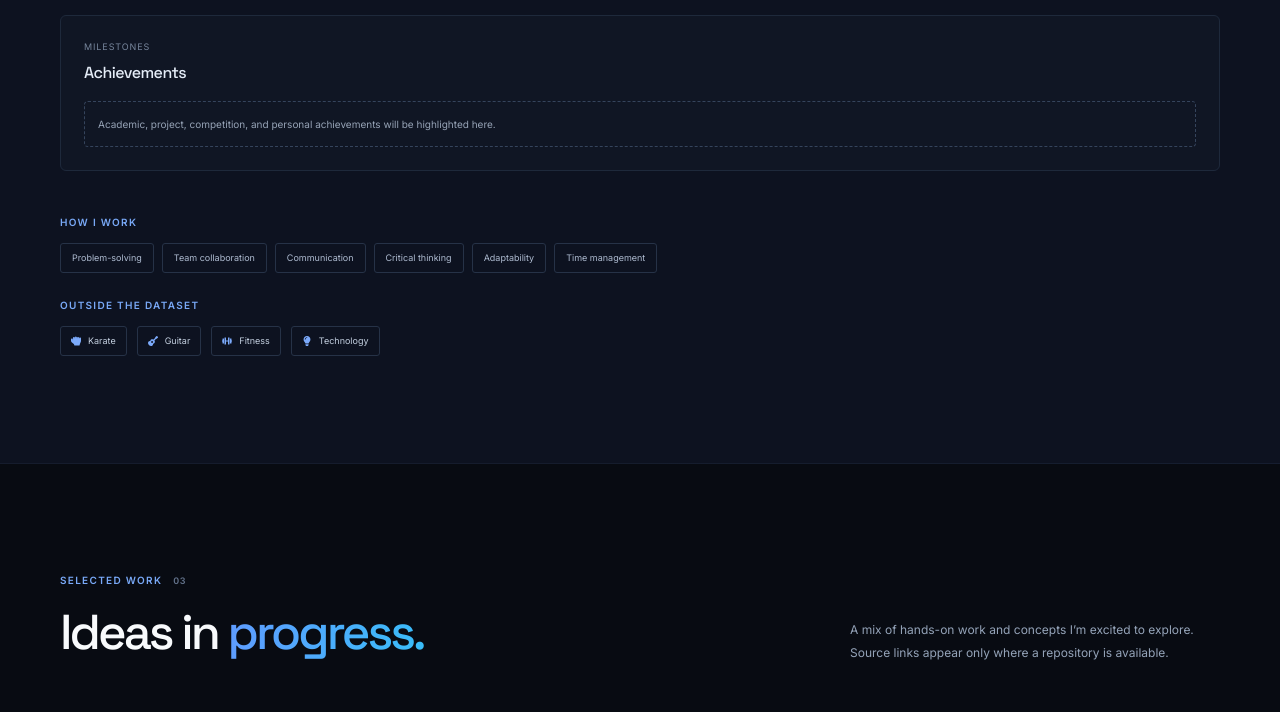
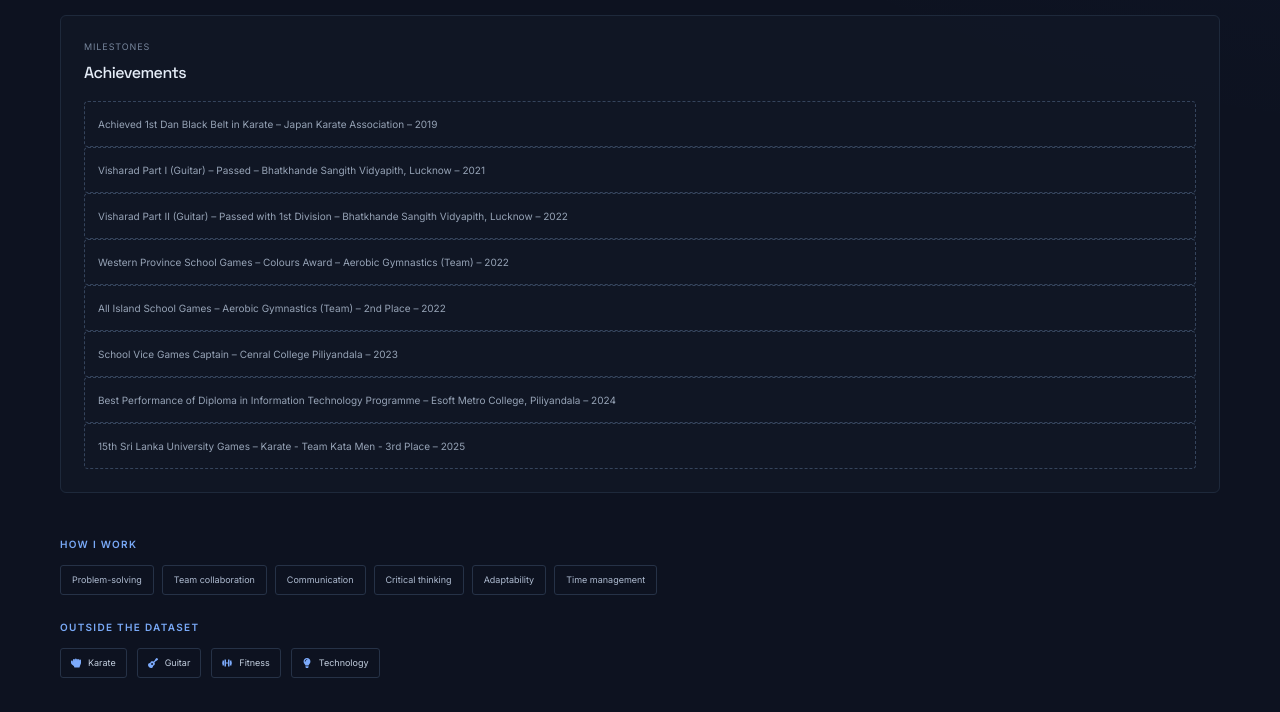
Before and after one commit to DhaneeraDulvanya/portfolio, a React (Vite) app: page / in a window 1280 px wide. Shown: the part 3112-3824 px from the top of the page. Built offline with nearby package versions, Linux system fonts and the light colour scheme.

Commit message:
added achievements

```diff
--- a/src/components/Experience.jsx
+++ b/src/components/Experience.jsx
@@ -32,7 +32,14 @@ const Experience = () => (
       <aside className="achievement-card achievements-card reveal">
         <p className="fact-label">Milestones</p>
         <h3>Achievements</h3>
-        <p className="achievements-empty">Academic, project, competition, and personal achievements will be highlighted here.</p>
+        <p className="achievements-empty">Achieved 1st Dan Black Belt in Karate – Japan Karate Association – 2019</p>
+        <p className="achievements-empty">Visharad Part I (Guitar) – Passed – Bhatkhande Sangith Vidyapith, Lucknow – 2021</p>
+        <p className="achievements-empty">Visharad Part II (Guitar) – Passed with 1st Division – Bhatkhande Sangith Vidyapith, Lucknow – 2022</p>
+        <p className="achievements-empty">Western Province School Games – Colours Award – Aerobic Gymnastics (Team) – 2022</p>
+        <p className="achievements-empty">All Island School Games – Aerobic Gymnastics (Team) – 2nd Place – 2022</p>
+        <p className="achievements-empty">School Vice Games Captain – Cenral College Piliyandala – 2023</p>
+        <p className="achievements-empty">Best Performance of Diploma in Information Technology Programme – Esoft Metro College, Piliyandala – 2024</p>
+        <p className="achievements-empty">15th Sri Lanka University Games – Karate - Team Kata Men - 3rd Place – 2025</p>
       </aside>
     </div>
     <div className="soft-skills reveal">
```
